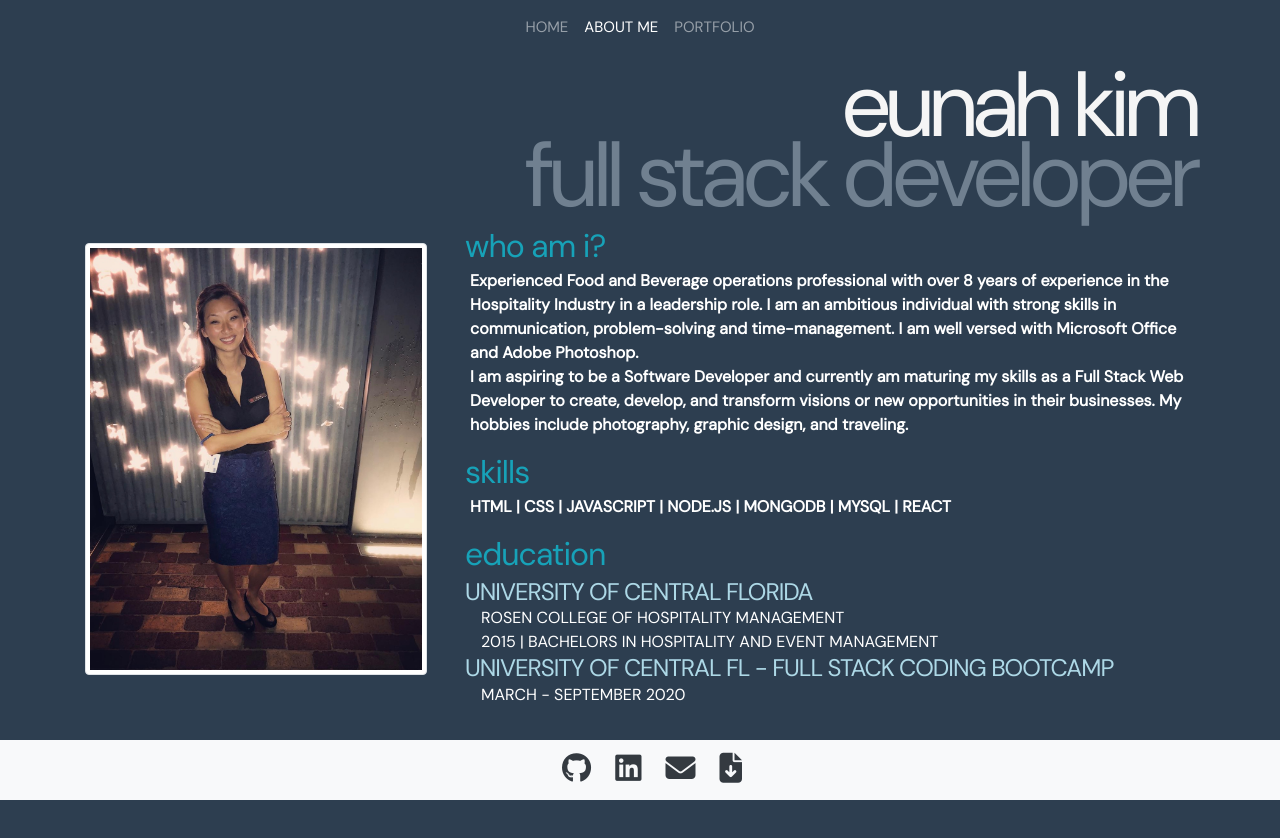
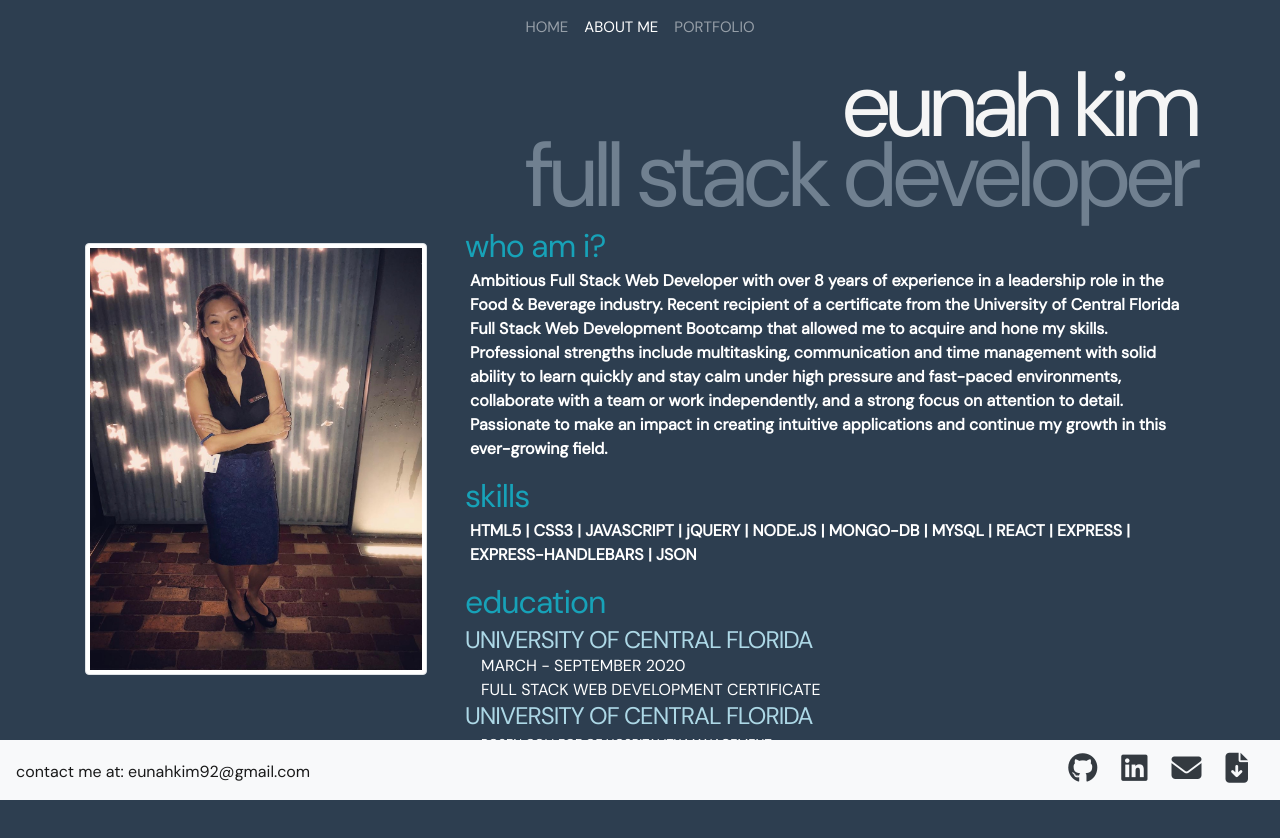
Before and after one commit to eunahk92/React-Portfolio, a React (Create React App) app: page /aboutme in a window 1280 px wide. Shown: the top 838 px of the page. Before the commit the page ends 807 px from the top, so only its background shows below. Built offline with nearby package versions, Linux system fonts and the light colour scheme.

Commit message:
Update about me and add physical email address

```diff
--- a/src/components/Footer/index.js
+++ b/src/components/Footer/index.js
@@ -4,7 +4,10 @@ import Resume from '../../assets/Resume.pdf';
 const Footer = () => {
 	return (
         <nav className="navbar fixed-bottom navbar-light bg-light" id="footer">
-            <span className="navbar-brand mx-auto">
+            <span className="navbar-brand mx-left">
+                <small>contact me at: eunahkim92@gmail.com</small>
+            </span>
+            <span className="navbar-brand mx-right">
                 <a
                     className="ml-4 text-dark"
                     href="https://github.com/eunahk92"
--- a/src/pages/About.js
+++ b/src/pages/About.js
@@ -16,16 +16,16 @@ const About = () => {
             </Col>
             <Col size="md-8">
                <h2 className="mb-1 text-info">who am i?</h2>
-               <p>Experienced Food and Beverage operations professional with over 8 years of experience in the Hospitality Industry in a leadership role. I am an ambitious individual with strong skills in communication, problem-solving and time-management. I am well versed with Microsoft Office and Adobe Photoshop.<br/>
-               I am aspiring to be a Software Developer and currently am maturing my skills as a Full Stack Web Developer to create, develop, and transform visions or new opportunities in their businesses. My hobbies include photography, graphic design, and traveling.</p>
+               <p>Ambitious Full Stack Web Developer with over 8 years of experience in a leadership role in the Food & Beverage industry. Recent recipient of a certificate from the University of Central Florida Full Stack Web Development Bootcamp that allowed me to acquire and hone my skills. Professional strengths include multitasking, communication and time management with solid ability to learn quickly and stay calm under high pressure and fast-paced environments, collaborate with a team or work independently, and a strong focus on attention to detail. Passionate to make an impact in creating intuitive applications and continue my growth in this ever-growing field. </p>
                <h2 className="mb-1 text-info">skills</h2>
-               <p>HTML | CSS | JAVASCRIPT | NODE.JS | MONGODB | MYSQL | REACT</p>
+               <p>HTML5 | CSS3 | JAVASCRIPT | jQUERY | NODE.JS | MONGO-DB | MYSQL | REACT | EXPRESS | EXPRESS-HANDLEBARS | JSON </p>
                <h2 className="mb-1 text-info">education</h2>
                <h4 className="mb-0">UNIVERSITY OF CENTRAL FLORIDA</h4>
-               <span className="text-white ml-3">ROSEN COLLEGE OF HOSPITALITY MANAGEMENT</span><br/>
+               <span className="text-white ml-3">MARCH - SEPTEMBER 2020</span><br/>
+               <span className="text-white ml-3">FULL STACK WEB DEVELOPMENT CERTIFICATE</span>
+               <h4 className="mb-0">UNIVERSITY OF CENTRAL FLORIDA</h4>
+               <small className="text-white ml-3">ROSEN COLLEGE OF HOSPITALITY MANAGEMENT</small><br/>
                <span className="text-white ml-3">2015 | BACHELORS IN HOSPITALITY AND EVENT MANAGEMENT</span>
-               <h4 className="mb-0">UNIVERSITY OF CENTRAL FL - FULL STACK CODING BOOTCAMP</h4>
-               <span className="text-white ml-3">MARCH - SEPTEMBER 2020</span>
             </Col>
          </Row>
       </Container>
--- a/src/pages/Home.js
+++ b/src/pages/Home.js
@@ -8,7 +8,7 @@ const Home = () => {
       <Jumbotron style={{paddingTop: "23vh"}}>
         <h1 className="bigWordName m-0">Eunah Kim</h1>
         <h1 className="bigWord m-0 text-info">Full Stack Developer</h1>
-        <h4>welcome to my page.</h4><br />
+        <h4>welcome to my page.</h4>
       </Jumbotron>
 		</Container>
 	);
```
